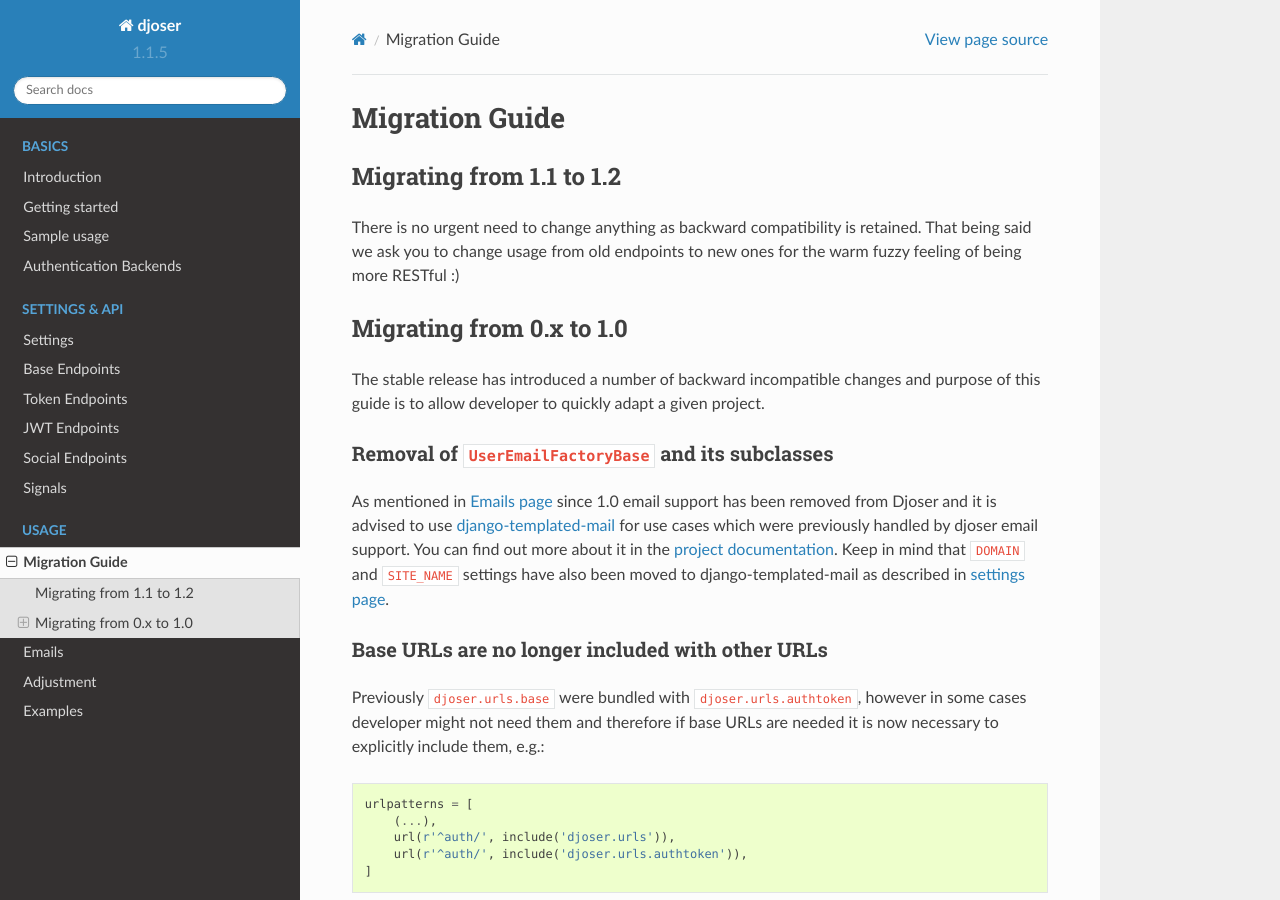
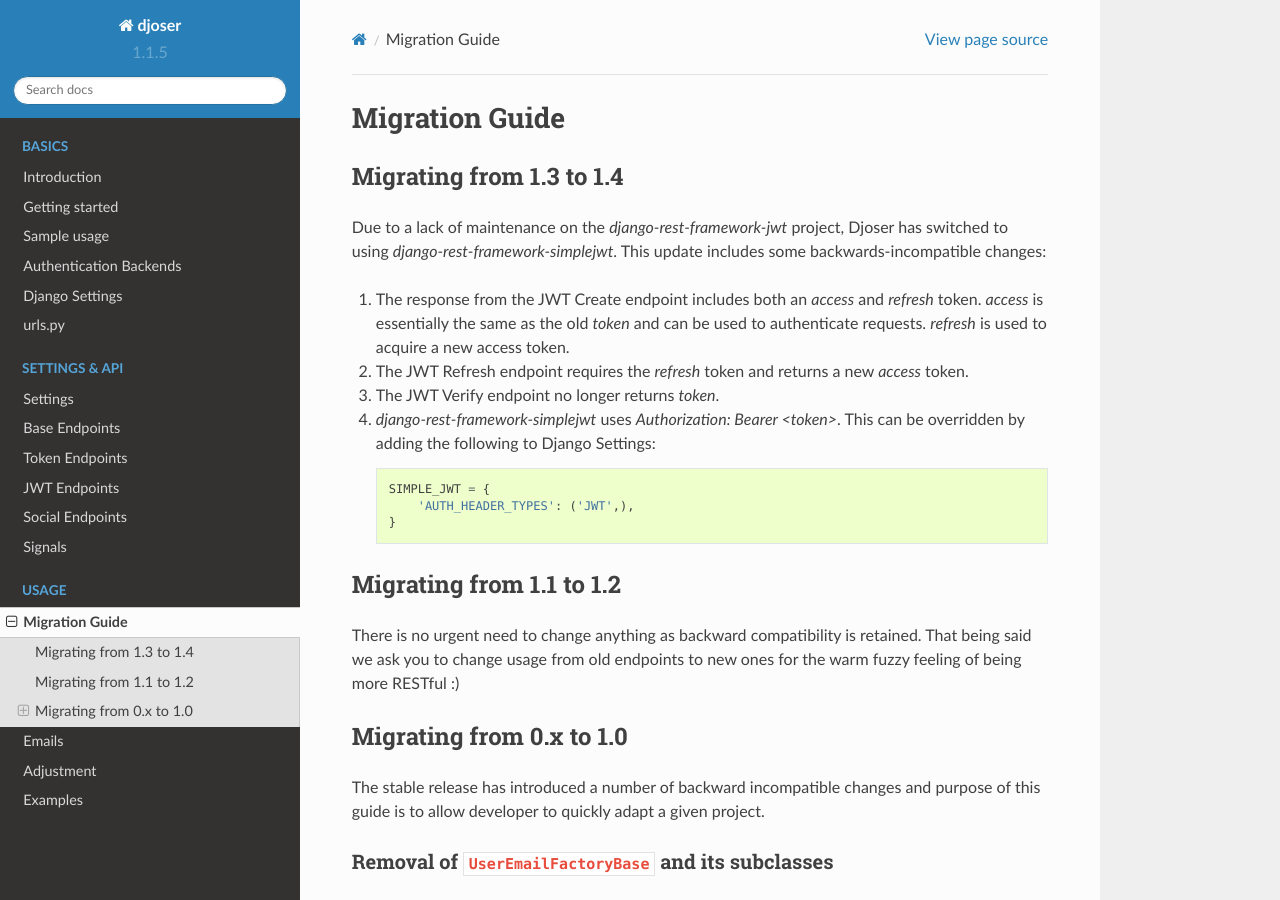
Before and after one commit to sunscrapers/djoser, a Sphinx documentation site: the page built from docs/source/migration_guide.rst, in a window 1280 px wide and 900 px high. Built offline with Sphinx 7.4.7 and the Read the Docs theme 2.0.0, drawn with Linux system fonts in a browser that asks for light colours.

Commit message:
Update docs for JWT framework migration

```diff
--- a/docs/source/migration_guide.rst
+++ b/docs/source/migration_guide.rst
@@ -1,6 +1,30 @@
 ===============
 Migration Guide
 ===============
+
+-------------------------
+Migrating from 1.3 to 1.4
+-------------------------
+
+Due to a lack of maintenance on the `django-rest-framework-jwt` project, Djoser
+has switched to using `django-rest-framework-simplejwt`. This update includes
+some backwards-incompatible changes:
+
+#. The response from the JWT Create endpoint includes both an `access` and
+   `refresh` token. `access` is essentially the same as the old `token` and
+   can be used to authenticate requests. `refresh` is used to acquire a new
+   access token.
+#. The JWT Refresh endpoint requires the `refresh` token and returns a new
+   `access` token.
+#. The JWT Verify endpoint no longer returns `token`.
+#. `django-rest-framework-simplejwt` uses `Authorization: Bearer <token>`.
+   This can be overridden by adding the following to Django Settings:
+
+   .. code-block:: python
+
+     SIMPLE_JWT = {
+         'AUTH_HEADER_TYPES': ('JWT',),
+     }
 
 -------------------------
 Migrating from 1.1 to 1.2
```
Also changed, not shown: docs/source/authentication_backends.rst (+25 -9 lines), docs/source/jwt_endpoints.rst (+3 -4 lines).
